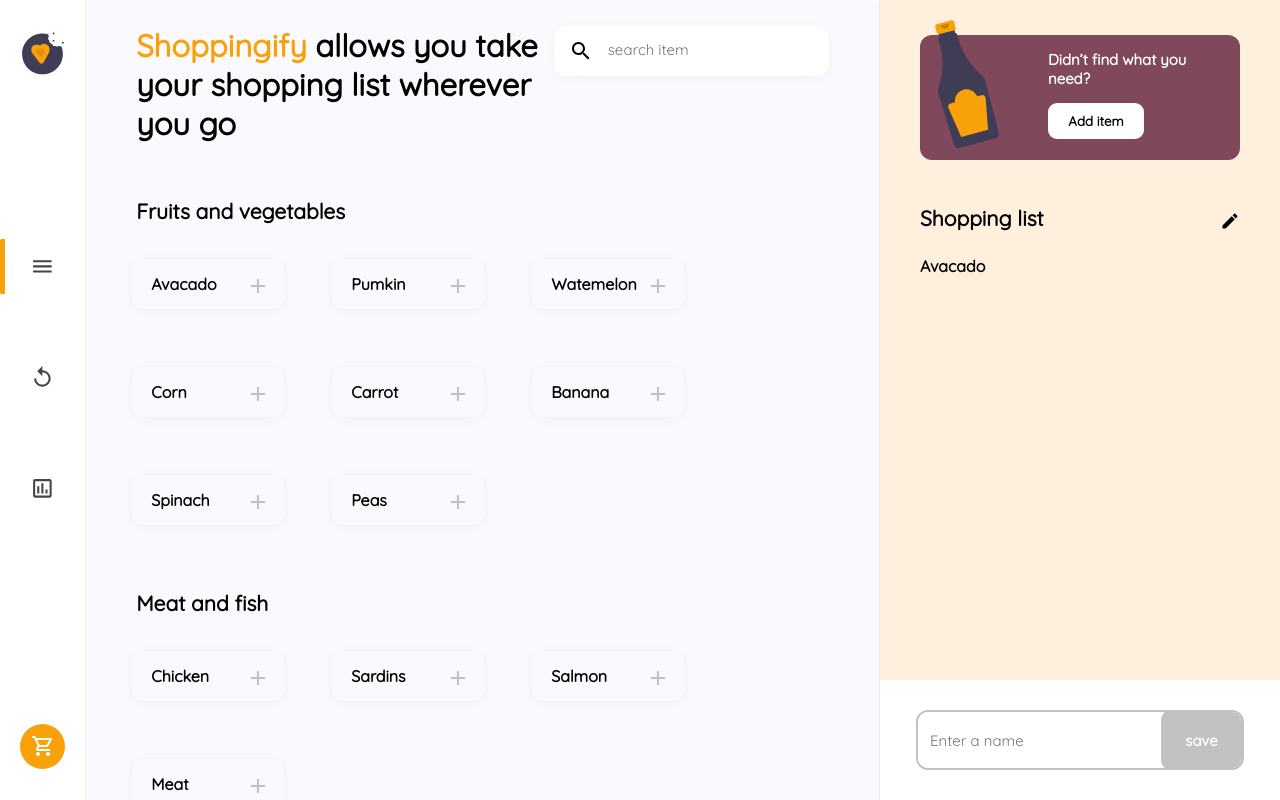
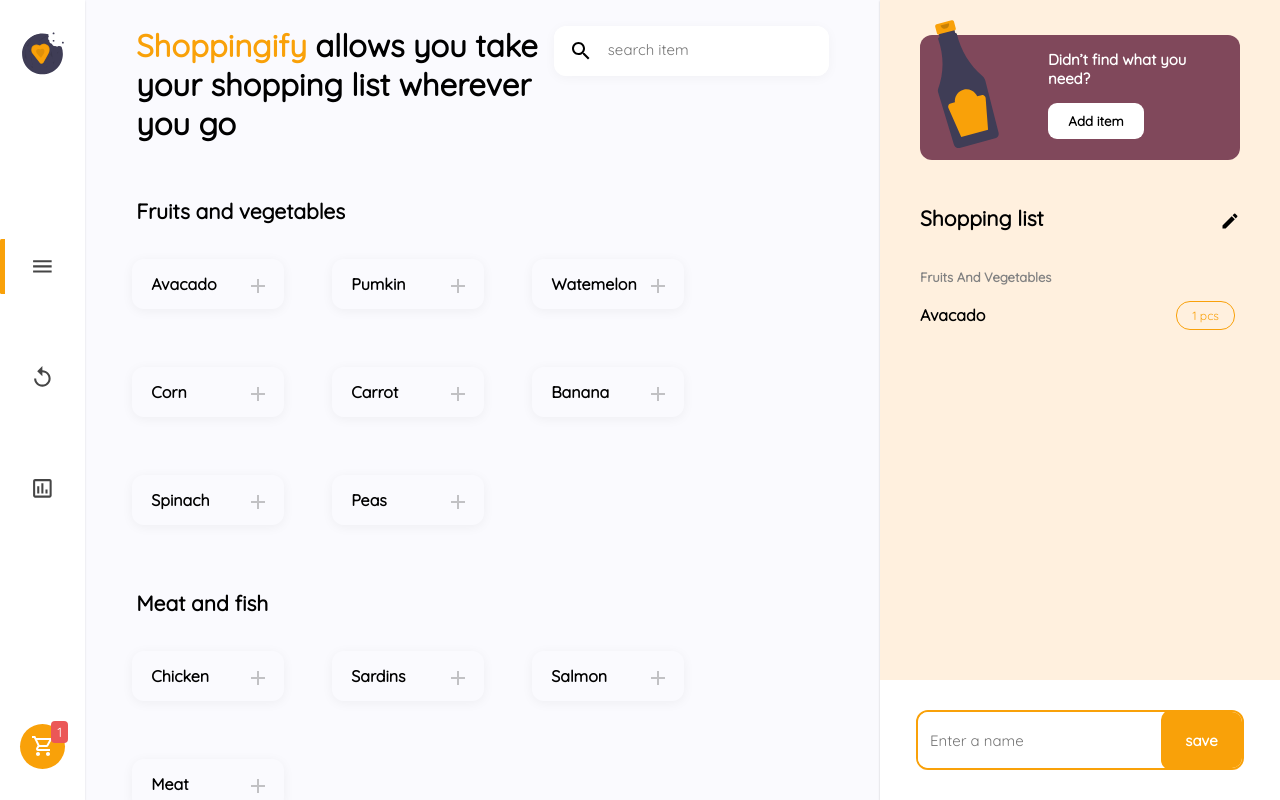
Before and after one commit to nisabmohd/Shoppingify, a React (Vite) app in the folder client/: page / in a window 1280 px wide. Both pictures are taken after a click on the button 258 px from the left and 284 px from the top of the page. Built offline with nearby package versions, Linux system fonts and the light colour scheme.

Commit message:
Add to cart multiple and increment decrement and delete from cart added

```diff
--- a/client/src/App.tsx
+++ b/client/src/App.tsx
@@ -8,14 +8,25 @@
 import { Details } from "./components/Details";
 import { createContext, useState } from "react";
 import { Item } from "./components/Card";
+import { helper } from "./utils/seperator";
 
 export const AppContext = createContext<any>({});
+
+export type customCartType = {
+  name: string;
+  id: string;
+  note?: string;
+  category: string;
+  img?: string;
+  quantity: number;
+};
 
 function App() {
   const [showCart, setShowCart] = useState<boolean>(true);
   const [showAdd, setShowAdd] = useState<boolean>(false);
   const [selected, setSelected] = useState<Item>();
-  const [cartItems, setCartItems] = useState<Item[]>([]);
+  const [cartItems, setCartItems] = useState<customCartType[]>([]);
+  const [filtered, setFilterd] = useState<object>({});
 
   function toggleAddMenu(value: boolean) {
     setShowCart(!value);
@@ -30,21 +41,82 @@
     setShowCart(false);
   }
   function AddToCart(item: Item) {
+    const newDataType = {
+      ...item,
+      quantity: 1,
+    };
     setShowCart(true);
     setSelected(undefined);
-    setCartItems((cartItems) => [...cartItems, item]);
+
+    if (cartItems.some((e) => e.name === item.name)) {
+      cartItems.forEach((d) => {
+        if (d.name == item.name) {
+          d.quantity = d.quantity + 1;
+        }
+      });
+      setCartItems((cartItems) => [...cartItems]);
+      return;
+    }
+
+    // seperator
+    const newData = helper([...cartItems, newDataType]);
+    setCartItems((cartItems) => [...cartItems, newDataType]);
+    setFilterd(newData);
   }
+
+  function handleIncOrDecItem(id: string, payload: number) {
+    cartItems.forEach((d) => {
+      if (d.id == id) {
+        if (payload == -1 && d.quantity == 1) {
+          const newArr = cartItems.filter((e) => {
+            return e.id != id;
+          });
+          console.log(newArr);
+          setCartItems(newArr);
+          return;
+        } else {
+          d.quantity = d.quantity + payload;
+          setCartItems((prev) => [...prev]);
+          return;
+        }
+      }
+    });
+  }
+
+  function handleDeleteItemCart(id: string) {
+    console.log(id);
+    setCartItems((prev) => prev.filter((item) => item.id != id));
+    setFilterd(helper(cartItems.filter((item) => item.id != id)));
+    console.log(cartItems);
+  }
+
+  function emptyCart() {
+    setCartItems([]);
+  }
+
+  function saveCart() {
+    //
+    emptyCart();
+  }
+
+  // function completeShopping(){
+
+  // }
 
   const contextValue = {
     handleSelect,
     toggleAddMenu,
     AddToCart,
+    handleIncOrDecItem,
+    handleDeleteItemCart,
+    emptyCart,
+    saveCart,
   };
 
   return (
     <AppContext.Provider value={contextValue}>
       <div className="App" style={{ display: "flex", flexDirection: "row" }}>
-        <Leftbar />
+        <Leftbar count={Object.keys(cartItems).length} />
         <Routes>
           <Route path="/" element={<Home />} />
           <Route path="/history" element={<History />} />
@@ -52,7 +124,13 @@
         </Routes>
         {showAdd && <Add />}
         {selected && <Details selected={selected} />}
-        {showCart && <Cart cartItems={cartItems} />}
+        {showCart && (
+          <Cart
+            count={Object.keys(cartItems).length}
+            filtered={filtered}
+            cartItems={cartItems}
+          />
+        )}
       </div>
     </AppContext.Provider>
   );
--- a/client/src/components/Card.tsx
+++ b/client/src/components/Card.tsx
@@ -1,6 +1,6 @@
 export type Item = {
   name: string;
-  id: number;
+  id: string;
   note?: string;
   category: string;
   img?: string;
--- a/client/src/components/Cart.tsx
+++ b/client/src/components/Cart.tsx
@@ -1,19 +1,23 @@
 import "../css/Cart.css";
 import bottle from "../assets/source.svg";
 import trolly from "../assets/trolly.svg";
-import { AppContext } from "../App";
+import { AppContext, customCartType } from "../App";
 import { useContext } from "react";
 import { Item } from "./Card";
 import EditIcon from "@mui/icons-material/Edit";
+import { CartItemSelected } from "./CartItemSelected";
 
 type cartProps = {
   cartItems: Item[];
+  filtered: any;
+  count: number;
 };
 
-export function Cart({ cartItems }: cartProps) {
+export function Cart({ cartItems, filtered, count }: cartProps) {
   const context = useContext(AppContext);
 
   // console.log(cartItems);
+  // console.log(filtered);
 
   return (
     <div className="cart">
@@ -103,7 +107,16 @@
           </>
         ) : (
           // cartItems render
-          <div style={{ width: "80%", margin: "auto", marginTop: "45px" }}>
+          <div
+            className="hidescroll"
+            style={{
+              width: "80%",
+              margin: "auto",
+              marginTop: "45px",
+              overflowY: "scroll",
+              height: "75%",
+            }}
+          >
             <div
               className="header_cart_items"
               style={{
@@ -117,23 +130,141 @@
               <h2 style={{ fontSize: "21px" }}>Shopping list</h2>
               <EditIcon sx={{ fontSize: "20px", marginBottom: "-5px" }} />
             </div>
-            {cartItems.map((item) => (
-              <pre
-                style={{ fontWeight: "bold", marginTop: "12px" }}
-                key={item.id}
+            {filtered?.fruitsVeg.length !== 0 && (
+              <p
+                style={{
+                  fontSize: "13px",
+                  color: "#828282",
+                  fontWeight: "bold",
+                  marginTop: "38px",
+                }}
               >
-                {item.name}
-              </pre>
-            ))}
+                Fruits And Vegetables
+              </p>
+            )}
+            {filtered?.fruitsVeg.map((item: customCartType) => {
+              return (
+                <CartItemSelected
+                  key={item.id}
+                  id={item.id.toString()}
+                  name={item.name}
+                  quantity={item.quantity}
+                />
+              );
+            })}
+
+            {filtered?.meatFish.length !== 0 && (
+              <p
+                style={{
+                  fontSize: "13px",
+                  color: "#828282",
+                  fontWeight: "bold",
+                  marginTop: "38px",
+                }}
+              >
+                Meat And Fish
+              </p>
+            )}
+            {filtered?.meatFish.map((item: customCartType) => {
+              return (
+                <CartItemSelected
+                  key={item.id}
+                  id={item.id.toString()}
+                  name={item.name}
+                  quantity={item.quantity}
+                />
+              );
+            })}
+
+            {filtered?.beverage.length !== 0 && (
+              <p
+                style={{
+                  fontSize: "13px",
+                  color: "#828282",
+                  fontWeight: "bold",
+                  marginTop: "38px",
+                }}
+              >
+                Beverages
+              </p>
+            )}
+            {filtered?.beverage.map((item: customCartType) => {
+              return (
+                <CartItemSelected
+                  id={item.id.toString()}
+                  key={item.id}
+                  name={item.name}
+                  quantity={item.quantity}
+                />
+              );
+            })}
+
+            {filtered?.pets.length !== 0 && (
+              <p
+                style={{
+                  fontSize: "13px",
+                  color: "#828282",
+                  fontWeight: "bold",
+                  marginTop: "38px",
+                }}
+              >
+                Pets
+              </p>
+            )}
+            {filtered?.pets.map((item: customCartType) => {
+              return (
+                <CartItemSelected
+                  key={item.id}
+                  id={item.id.toString()}
+                  name={item.name}
+                  quantity={item.quantity}
+                />
+              );
+            })}
+
+            {filtered?.misc.length !== 0 && (
+              <p
+                style={{
+                  fontSize: "13px",
+                  color: "#828282",
+                  fontWeight: "bold",
+                  marginTop: "38px",
+                }}
+              >
+                Misc
+              </p>
+            )}
+            {filtered?.misc.map((item: customCartType) => {
+              return (
+                <CartItemSelected
+                  key={item.id}
+                  id={item.id.toString()}
+                  name={item.name}
+                  quantity={item.quantity}
+                />
+              );
+            })}
           </div>
         )}
 
         {/*  */}
       </div>
       <div className="save_name">
-        <div className="input">
+        <div
+          className="input"
+          style={{
+            border:
+              count > 0 ? "2px solid rgb(249, 161, 9)" : "2px solid #C1C1C4",
+          }}
+        >
           <input type="text" placeholder="Enter a name" />
-          <button>save</button>
+          <button
+            style={{
+              backgroundColor: count > 0 ? "rgb(249, 161, 9)" : "#C1C1C4",
+            }}
+          >
+            save
+          </button>
         </div>
       </div>
     </div>
--- /dev/null
+++ b/client/src/components/CartItemSelected.tsx
@@ -0,0 +1,126 @@
+import { AppContext } from "../App";
+import { useContext, useState } from "react";
+import DeleteOutlineIcon from "@mui/icons-material/DeleteOutline";
+
+type CartItemSelectedProps = {
+  id: string;
+  name: string;
+  quantity: number;
+};
+
+export function CartItemSelected({
+  id,
+  name,
+  quantity,
+}: CartItemSelectedProps) {
+  const context = useContext(AppContext);
+  const [hidden, setHidden] = useState<boolean>(true);
+
+  function handleAdd() {
+    context.handleIncOrDecItem(id, 1);
+  }
+
+  function handleMinus() {
+    context.handleIncOrDecItem(id, -1);
+  }
+
+  function handleDelete() {
+    context.handleDeleteItemCart(id);
+  }
+
+  function handleShow() {
+    setHidden((prev) => !prev);
+  }
+
+  return (
+    <div
+      style={{
+        width: "100%",
+        display: "flex",
+        flexDirection: "row",
+        alignItems: "center",
+        justifyContent: "space-between",
+        margin: "5px 0",
+        height: "50px",
+      }}
+    >
+      <p style={{ fontWeight: "bold" }}>{name}</p>
+      <div
+        className="container_add_minus"
+        style={{
+          display: "flex",
+          flexDirection: "row",
+          alignItems: "center",
+          backgroundColor: !hidden ? "white" : "transparent",
+          borderRadius: "6px",
+          padding: "5px 5px",
+        }}
+      >
+        {!hidden && (
+          <button
+            onClick={() => handleDelete()}
+            style={{
+              border: "none",
+              outline: "none",
+              backgroundColor: "#F9A109",
+              borderRadius: "5px",
+              cursor: "pointer",
+              padding: "7px 6px",
+            }}
+          >
+            <DeleteOutlineIcon sx={{ color: "white", fontSize: "19px" }} />
+          </button>
+        )}
+
+        {!hidden && (
+          <button
+            style={{
+              color: "#F9A109",
+              backgroundColor: "transparent",
+              fontSize: "22px",
+              fontWeight: "bold",
+              outline: "none",
+              border: "none",
+              margin: "0 9px",
+              cursor: "pointer",
+            }}
+            onClick={() => handleMinus()}
+          >
+            -
+          </button>
+        )}
+
+        <p
+          style={{
+            color: "#F9A10A",
+            border: "1px solid #F9A10A",
+            borderRadius: "14px",
+            padding: "6px 15px",
+            fontSize: "12px",
+            cursor: "pointer",
+          }}
+          onClick={() => handleShow()}
+        >
+          {quantity} pcs
+        </p>
+        {!hidden && (
+          <button
+            style={{
+              color: "#F9A109",
+              backgroundColor: "transparent",
+              fontSize: "20px",
+              fontWeight: "bold",
+              outline: "none",
+              border: "none",
+              margin: "0 9px",
+              cursor: "pointer",
+            }}
+            onClick={() => handleAdd()}
+          >
+            +
+          </button>
+        )}
+      </div>
+    </div>
+  );
+}
--- a/client/src/components/Data.tsx
+++ b/client/src/components/Data.tsx
@@ -2,7 +2,7 @@
 import data from "../data.json";
 
 export function Data() {
-  console.log(data);
+  // console.log(data);
   return (
     <div
       style={{
--- a/client/src/components/Leftbar.tsx
+++ b/client/src/components/Leftbar.tsx
@@ -6,7 +6,11 @@
 import AssessmentOutlinedIcon from "@mui/icons-material/AssessmentOutlined";
 import ShoppingCartOutlinedIcon from "@mui/icons-material/ShoppingCartOutlined";
 
-export function Leftbar() {
+type count = {
+  count: number;
+};
+
+export function Leftbar({ count }: count) {
   return (
     <div className="leftbar">
       <div className="logo" style={{ marginTop: "4vh" }}>
@@ -58,7 +62,10 @@
           />
         </NavLink>
       </div>
-      <div className="cart_icon" style={{ marginBottom: "3.85vh" }}>
+      <div
+        className="cart_icon"
+        style={{ marginBottom: "3.85vh", position: "relative" }}
+      >
         <button
           className="cart_btn"
           style={{
@@ -71,6 +78,21 @@
             height: "45px",
           }}
         >
+          {count !== 0 && (
+            <p
+              style={{
+                position: "absolute",
+                top: "-3px",
+                right: "-3px",
+                backgroundColor: "#EB5757",
+                color: "white",
+                padding: "3px 5.95px",
+                borderRadius: "4px",
+              }}
+            >
+              {count}
+            </p>
+          )}
           <ShoppingCartOutlinedIcon sx={{ color: "white" }} />
         </button>
       </div>
--- a/client/src/css/Cart.css
+++ b/client/src/css/Cart.css
@@ -22,7 +22,6 @@
 .input {
     width: 82%;
     height: 60px;
-    border: 2px solid #C1C1C4;
     border-radius: 12px;
     display: flex;
     align-items: center;
@@ -44,7 +43,6 @@
     width: 25%;
     border: none;
     outline: none;
-    background-color: #C1C1C4;
     border-radius: 10px;
     color: white;
     font-weight: bold;
--- a/client/src/index.css
+++ b/client/src/index.css
@@ -28,3 +28,12 @@
 .form:focus {
     outline-color: rgb(249, 161, 9);
 }
+
+.hidescroll::-webkit-scrollbar {
+    display: none;
+}
+
+.hidescroll {
+    -ms-overflow-style: none;
+    scrollbar-width: none;
+}
--- /dev/null
+++ b/client/src/utils/seperator.ts
@@ -0,0 +1,32 @@
+export function helper(data: any) {
+  let fruitsVeg = [];
+  let meatFish = [];
+  let misc = [];
+  let pets = [];
+  let beverage = [];
+  for (const key in data) {
+    if (data[key].category === "Fruits and vegetables") {
+      fruitsVeg.push(data[key]);
+    }
+    if (data[key].category === "Meat and fish") {
+      meatFish.push(data[key]);
+    }
+    if (data[key].category === "Beverages") {
+      beverage.push(data[key]);
+    }
+    if (data[key].category === "Pets") {
+      pets.push(data[key]);
+    }
+    if (data[key].category === "Misc") {
+      misc.push(data[key]);
+    }
+  }
+  const newData = {
+    fruitsVeg,
+    meatFish,
+    beverage,
+    pets,
+    misc,
+  };
+  return newData;
+}
```
Also changed, not shown: 1 other file (tests, documents, lock files or other folders).
